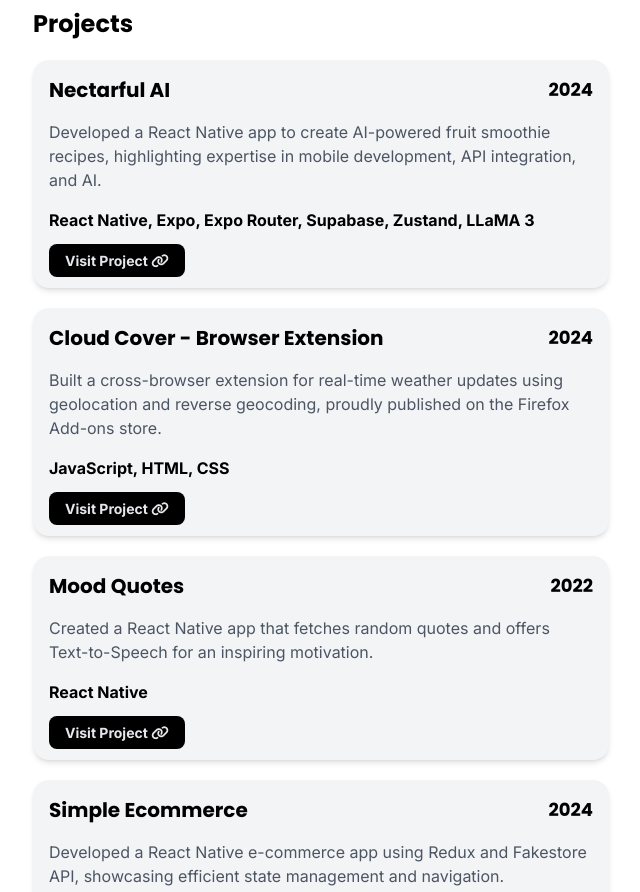
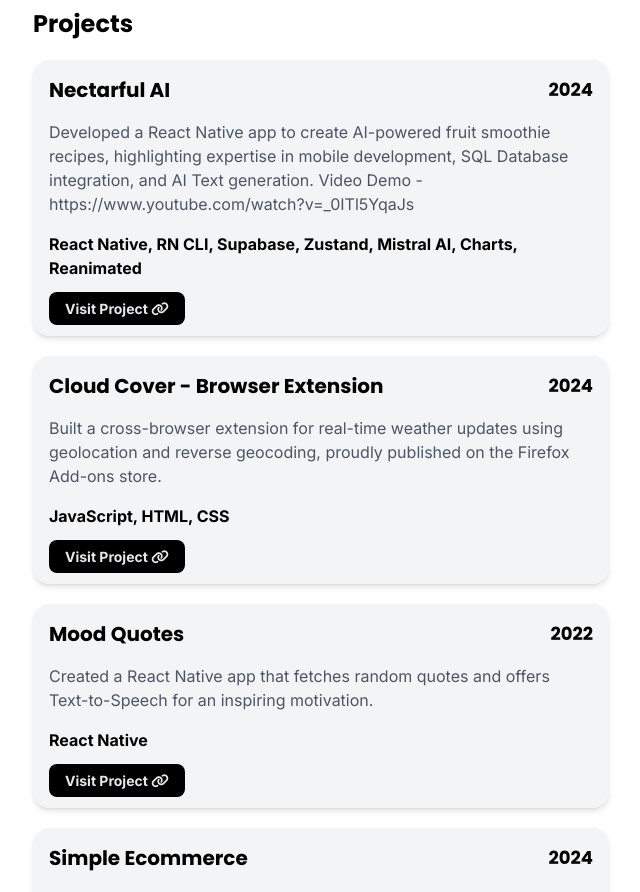
Before and after one commit to sd535682/sd535682.github.io, a React (Vite) app: page / in a window 1280 px wide. Shown: the part 900-1792 px from the top of the page, without its empty margins (319-959 px from the left). Built offline with nearby package versions, Linux system fonts and the light colour scheme.

Commit message:
Update projects.jsx

```diff
--- a/src/components/projects.jsx
+++ b/src/components/projects.jsx
@@ -11,9 +11,9 @@
         url="https://github.com/sd535682/Nectarful-Ai"
         title="Nectarful AI"
         year="2024"
-        desc="Developed a React Native app to create AI-powered fruit smoothie recipes, highlighting expertise in mobile development, API integration, and AI."
+        desc="Developed a React Native app to create AI-powered fruit smoothie recipes, highlighting expertise in mobile development, SQL Database integration, and AI Text generation. Video Demo - https://www.youtube.com/watch?v=_0ITl5YqaJs"
         imageurl=""
-        stack="React Native, Expo, Expo Router, Supabase, Zustand, LLaMA 3"
+        stack="React Native, RN CLI, Supabase, Zustand, Mistral AI, Charts, Reanimated"
       />
       <Cards
         url=" https://addons.mozilla.org/en-US/firefox/addon/cloud-cover-lite-weather/"
```
